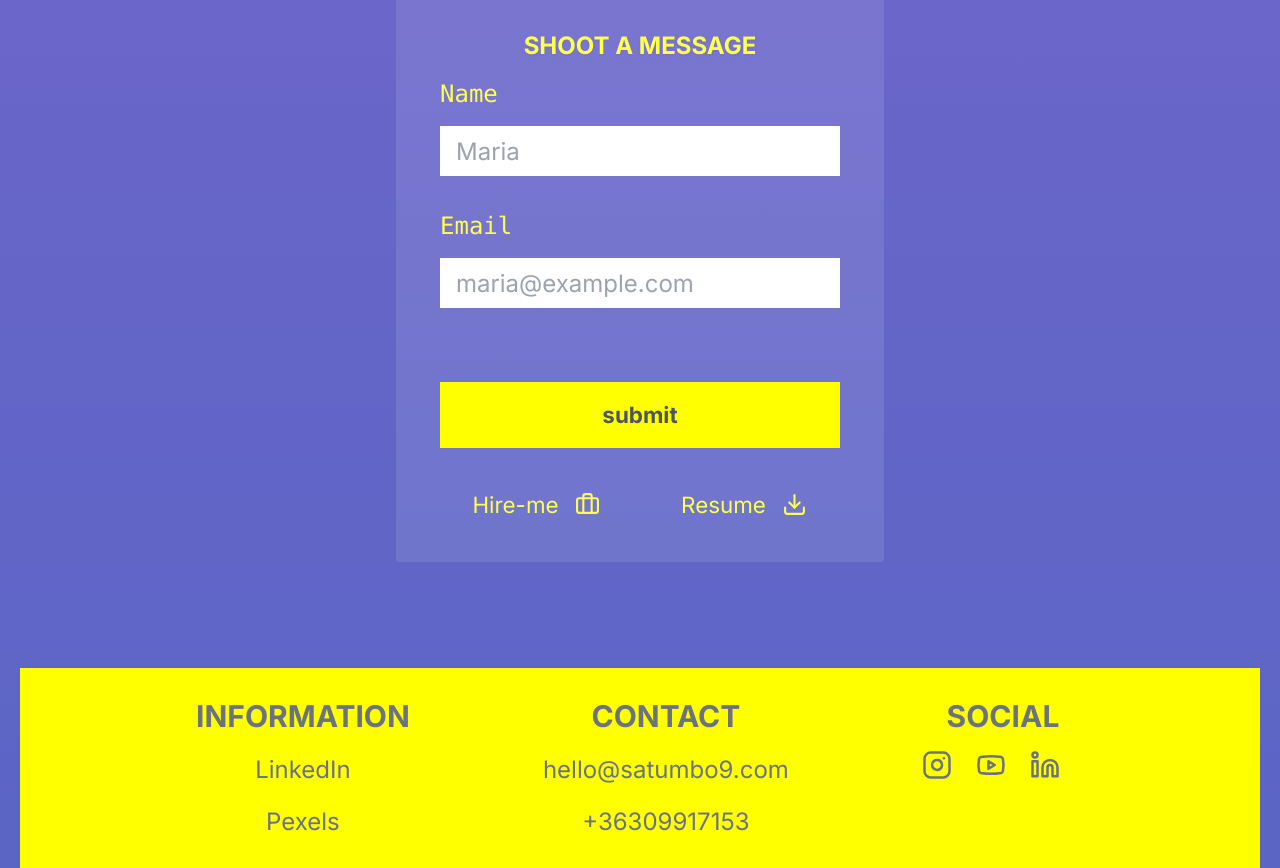
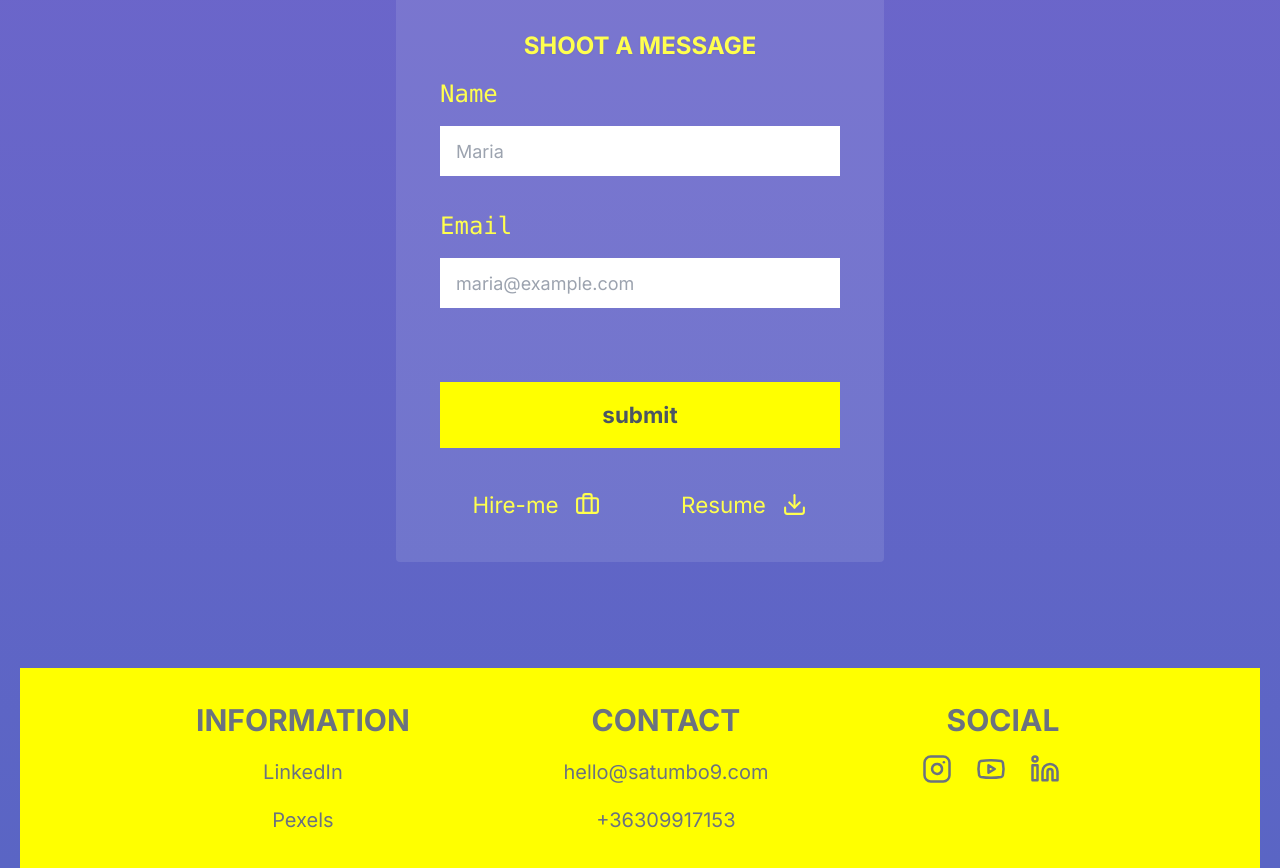
Before and after one commit to Satumbo9/satumbo9, a Next.js app: page / in a window 1280 px wide. Shown: the part 2420-3288 px from the top of the page. Built offline with nearby package versions, Linux system fonts and the light colour scheme.

Commit message:
Small updates

```diff
--- a/app/Components/Pages/FOOTER/page.tsx
+++ b/app/Components/Pages/FOOTER/page.tsx
@@ -9,7 +9,9 @@ import { informationFOOTER, contactFOOTER } from "../../Data/ContactInfo";
 export default function Footer() {
   return (
     <section
-      className={`h-fit md:h-[25vh]    flex justify-center items-center bg-[yellow]  text-gray-500  `}
+      className={`h-fit md:h-[25vh]
+        flex justify-center items-center
+        bg-[yellow]  text-gray-500  `}
     >
       <div
         className="flex flex-col justify-center md:flex-row
@@ -18,7 +20,7 @@ export default function Footer() {
         <p className="hidden font-bold">&copy; by satumbo9</p>
         <div className="  flex flex-col p-4 text-center items-center justify-center">
           <p className="font-bold text-3xl">INFORMATION</p>
-          <div className="flex flex-col text-center w-fit  text-2xl ">
+          <div className="flex flex-col text-center w-fit text-xl ">
             {informationFOOTER.map((item) => {
               return (
                 <Link href={item.href} className="mt-5" key={item.id}>
@@ -30,7 +32,7 @@ export default function Footer() {
         </div>
         <div className="  md:flex md:flex-col p-4 text-center">
           <p className="font-bold text-3xl ">CONTACT</p>
-          <div className="flex flex-col text-center w-fit  text-2xl ">
+          <div className="flex flex-col text-center w-fit  text-xl ">
             {contactFOOTER.map((item) => {
               return (
                 <div className="mt-5" key={item.id}>
--- a/app/Components/Pages/INQUIRY/page.tsx
+++ b/app/Components/Pages/INQUIRY/page.tsx
@@ -23,8 +23,8 @@ const handleResume = () => {
 export default function SendMeaMessage() {
   return (
     <section
-      id="TALK"
-      className=" sm:h-screen flex flex-col items-center justify-center py-10 "
+      id="INQUIRY"
+      className="h-screen flex flex-col items-center justify-center py-10 "
     >
       <div className="bg-white bg-opacity-10 p-10 bg-blur rounded ">
         <ContactForm />
--- a/app/Components/Pages/NAV/page.tsx
+++ b/app/Components/Pages/NAV/page.tsx
@@ -45,7 +45,7 @@ export default function Nav() {
               </NavLinks>
             </li>
             <li>
-              <NavLinks href={"#TALK"}>
+              <NavLinks href={"#INQUIRY"}>
                 <p>talk to me</p>
               </NavLinks>
             </li>
@@ -87,7 +87,7 @@ export default function Nav() {
               </NavLinks>
             </li>
             <li>
-              <NavLinks onClick={() => setMenuClicked(false)} href={"#TALK"}>
+              <NavLinks onClick={() => setMenuClicked(false)} href={"#INQUIRY"}>
                 <p>talk to me</p>
               </NavLinks>
             </li>
--- a/app/Components/Util/InputForm.tsx
+++ b/app/Components/Util/InputForm.tsx
@@ -17,7 +17,7 @@ export const InputForm = forwardRef<HTMLInputElement, InputComponentProps>(
         <input
           id={id}
           ref={ref} // Attach the ref here
-          className="h-[40px] p-4 text-black md:h-[50px] text-2xl"
+          className="h-[40px] p-4 text-black md:h-[50px] text-lg"
           {...props}
         />
       </div>
```
